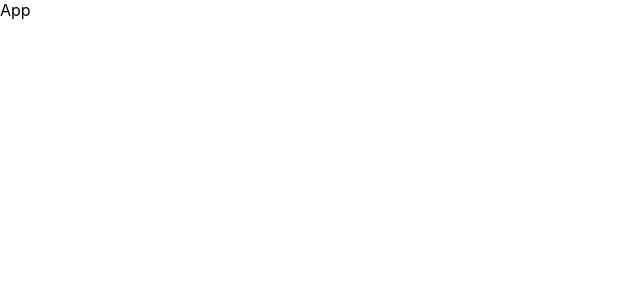
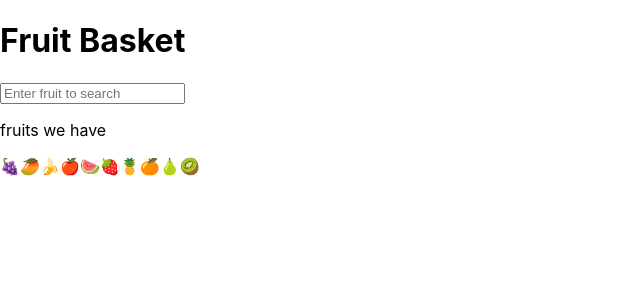
Before and after one commit to SandhyaR1007/fruit-basket, a React (Create React App) app: page / in a window 1280 px wide. Shown: the top 300 px of the page, without its empty margins (0-640 px from the left). Built offline with nearby package versions, Linux system fonts and the light colour scheme.

Commit message:
add basic structure of fruit identification, object with fruit emojis with their names

```diff
--- a/src/App.js
+++ b/src/App.js
@@ -1,7 +1,52 @@
-import React from "react";
-
+import "./App.css";
+import { useState } from "react";
+import { fruits } from "./fruits";
 const App = () => {
-  return <div>App</div>;
+  const [search, setSearch] = useState("");
+  const [name, setName] = useState("");
+  const [color, setColor] = useState("");
+  const checkCart = (val) => {
+    if (Object.keys(fruits).includes(val)) {
+      setName(fruits[val].name);
+      setName(fruits[val].color);
+    } else if (val == "") {
+      setName("");
+    } else {
+      console.log(Object.values(fruits));
+      setColor("");
+      setName("Looks like we don't have this fruit !!");
+    }
+  };
+  return (
+    <div className="App" style={{ background: `${color}` }}>
+      <h1>Fruit Basket</h1>
+      <input
+        value={search}
+        placeholder="Enter fruit to search"
+        onChange={(e) => {
+          setSearch(e.target.value);
+          checkCart(e.target.value);
+        }}
+      />
+      <p className="sub-head">fruits we have</p>
+      <div className="basket">
+        {Object.keys(fruits).map((i, index) => (
+          <span
+            className="fruit"
+            key={index}
+            onClick={() => {
+              setColor(fruits[i].color);
+              setSearch(i);
+              setName(fruits[i].name);
+            }}
+          >
+            {i}
+          </span>
+        ))}
+      </div>
+      <div className="result">{name}</div>
+    </div>
+  );
 };
 
 export default App;
--- /dev/null
+++ b/src/fruits.js
@@ -0,0 +1,12 @@
+export const fruits = {
+  "🍇": { name: "grapes", color: "rgba(163, 93, 234, 0.5)" },
+  "🥭": { name: "mango", color: "rgba(246, 185, 59, 0.5)" },
+  "🍌": { name: "banana", color: "rgba(246, 229, 141, 0.5)" },
+  "🍎": { name: "apple", color: "rgba(229, 80, 57, 0.5)" },
+  "🍉": { name: "watermelon", color: "rgba(5, 196, 107, 0.5)" },
+  "🍓": { name: "strawberry", color: "rgba(255, 107, 129, 0.5)" },
+  "🍍": { name: "pineapple", color: "rgba(234, 181, 67, 0.5)" },
+  "🍊": { name: "orange", color: "#rgba(250, 130, 49, 0.5)" },
+  "🍐": { name: "pear", color: "rgba(184, 233, 148, 0.5)" },
+  "🥝": { name: "kiwi", color: "rgba(120, 224, 143, 0.5)" },
+};
```
